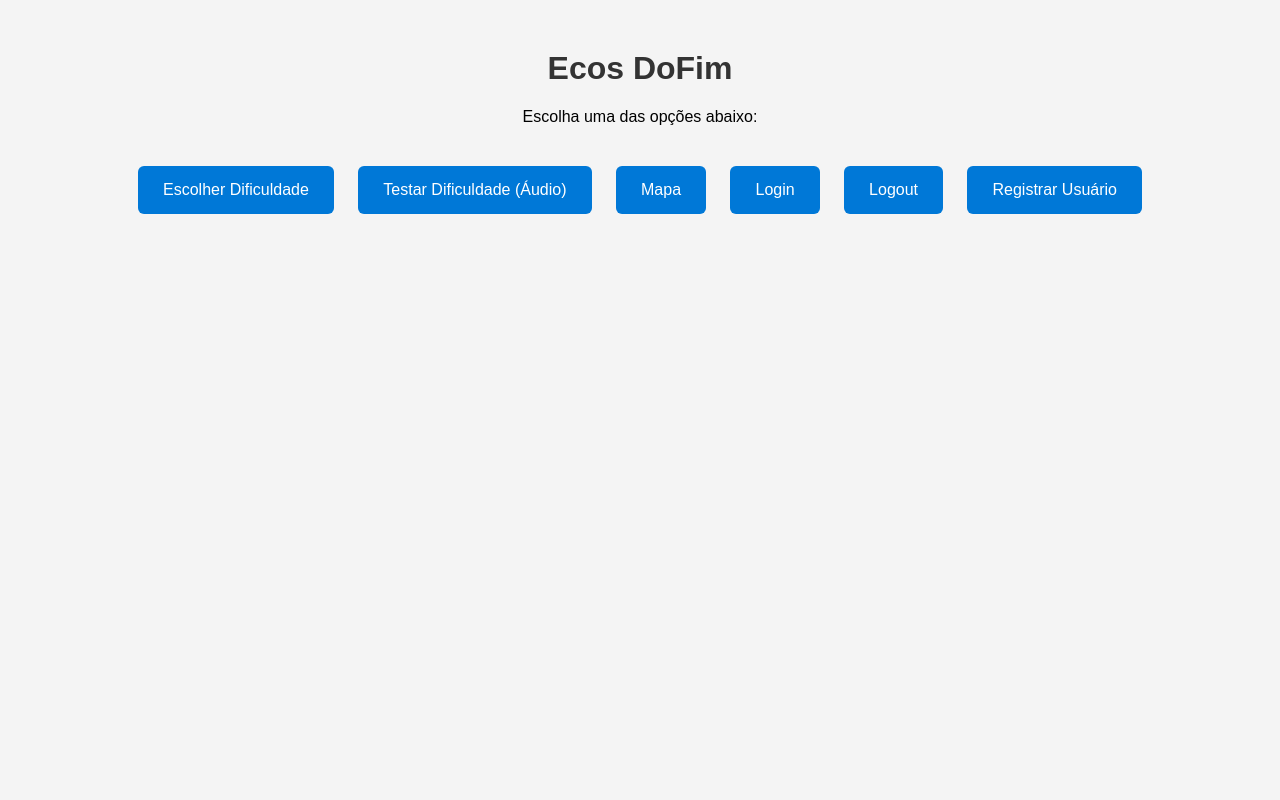
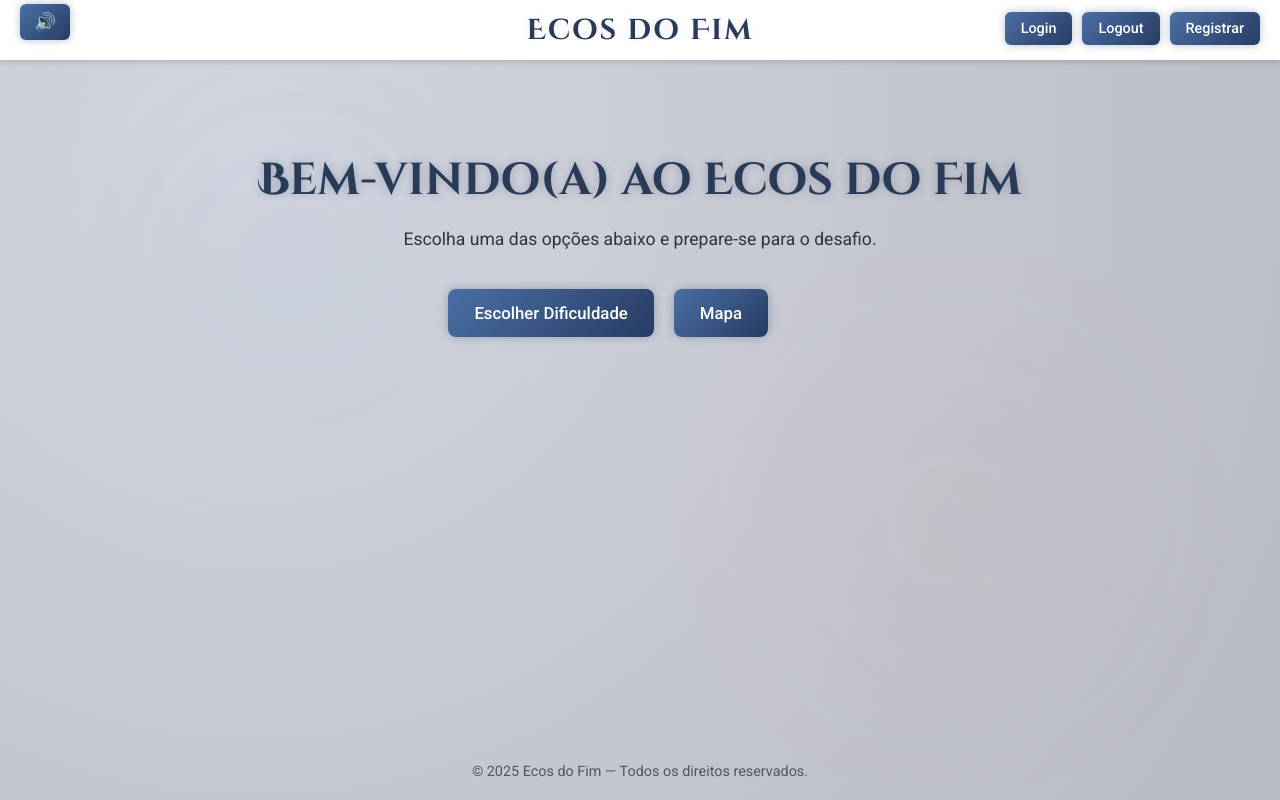
Before and after one commit to majufponte/Projeto-FDS-2025.2, a Django app: page / in a window 1280 px wide. Run offline with Django 5.2, Linux system fonts and the light colour scheme.

Commit message:
Update inicial.html

```diff
--- a/templates/inicial.html
+++ b/templates/inicial.html
@@ -2,49 +2,218 @@
 <html lang="pt-BR">
 <head>
     <meta charset="UTF-8">
-    <title>Página Inicial - EcosDoFim</title>
+    <title>Ecos do Fim - Início</title>
     <style>
+        @import url('https://fonts.googleapis.com/css2?family=Cinzel+Decorative:wght@700&family=Roboto:wght@400;500&display=swap');
+
         body {
-            font-family: Arial, sans-serif;
+            margin: 0;
+            font-family: 'Roboto', sans-serif;
+            background: radial-gradient(circle at 20% 20%, #d4d6df 0%, #b8bbc4 100%);
+            color: #1a1a1a;
+            display: flex;
+            flex-direction: column;
+            align-items: center;
+            justify-content: flex-start;
+            min-height: 100vh;
+            overflow: hidden;
+            position: relative;
+        }
+
+        .light {
+            position: absolute;
+            width: 300px;
+            height: 300px;
+            background: radial-gradient(circle, rgba(0,123,255,0.1) 0%, transparent 70%);
+            border-radius: 50%;
+            filter: blur(100px);
+            animation: move 10s infinite alternate ease-in-out;
+            z-index: 0;
+        }
+        .light:nth-child(1) { top: 10%; left: 10%; }
+        .light:nth-child(2) { bottom: 20%; right: 15%; background: radial-gradient(circle, rgba(255,100,100,0.15), transparent 70%); }
+
+        @keyframes move {
+            from { transform: translateY(0px) translateX(0px); }
+            to { transform: translateY(40px) translateX(20px); }
+        }
+
+        .navbar {
+            width: 100%;
+            height: 60px;
+            background-color: #ffffff;
+            backdrop-filter: blur(6px);
+            display: flex;
+            align-items: center;
+            justify-content: center;
+            position: fixed;
+            top: 0;
+            left: 0;
+            z-index: 10;
+            box-shadow: 0 2px 6px rgba(0,0,0,0.15);
+        }
+
+        .navbar h2 {
+            font-family: 'Cinzel Decorative', serif;
+            font-size: 1.8em;
+            color: #2a3b58;
+            letter-spacing: 2px;
+            text-shadow: 0 0 8px rgba(0,0,0,0.1);
+            margin: 0;
+        }
+
+        .sound-control {
+            position: fixed;
+            top: 12px;
+            left: 20px;
+            z-index: 20;
+        }
+
+        .sound-control a {
+            padding: 8px 14px;
+            font-size: 1.1em;
+            color: #ffffff;
+            background: linear-gradient(135deg, #4a6fa5, #283c63);
+            border-radius: 6px;
+            text-decoration: none;
+            font-weight: 500;
+            transition: 0.25s ease;
+            box-shadow: 0 0 8px rgba(70,90,130,0.4);
+        }
+
+        .sound-control a:hover {
+            background: linear-gradient(135deg, #5a83c1, #324b7a);
+            transform: translateY(-2px);
+        }
+
+        .user-actions {
+            position: fixed;
+            top: 12px;
+            right: 20px;
+            display: flex;
+            gap: 10px;
+            z-index: 20;
+        }
+
+        .user-actions a {
+            padding: 8px 16px;
+            font-size: 0.9em;
+            color: #ffffff;
+            background: linear-gradient(135deg, #4a6fa5, #283c63);
+            border-radius: 6px;
+            text-decoration: none;
+            font-weight: 500;
+            transition: 0.25s ease;
+            box-shadow: 0 0 8px rgba(70,90,130,0.4);
+        }
+
+        .user-actions a:hover {
+            background: linear-gradient(135deg, #5a83c1, #324b7a);
+            transform: translateY(-2px);
+        }
+
+        .main-content {
+            padding-top: 120px;
             text-align: center;
-            margin: 50px;
-            background-color: #f4f4f4;
+            z-index: 2;
         }
+
         h1 {
+            font-family: 'Cinzel Decorative', serif;
+            font-size: 2.8em;
+            color: #2a3b58;
+            text-shadow: 0 0 10px rgba(42,59,88,0.3);
+            margin-bottom: 15px;
+        }
+
+        p {
             color: #333;
+            margin-bottom: 40px;
+            font-size: 1.1em;
         }
+
         .container {
-            margin-top: 30px;
+            display: flex;
+            flex-wrap: wrap;
+            justify-content: center;
+            gap: 20px;
+            max-width: 700px;
         }
+
         .btn {
             display: inline-block;
-            margin: 10px;
-            padding: 15px 25px;
-            font-size: 16px;
-            color: #fff;
-            background-color: #0078d7;
+            padding: 14px 26px;
+            font-size: 1.05em;
+            color: #ffffff;
+            background: linear-gradient(135deg, #4a6fa5, #283c63);
             border: none;
-            border-radius: 6px;
+            border-radius: 8px;
             text-decoration: none;
-            cursor: pointer;
-            transition: 0.3s;
+            font-weight: 500;
+            transition: all 0.25s ease;
+            box-shadow: 0 0 10px rgba(70,90,130,0.4);
+            position: relative;
+            overflow: hidden;
         }
+
+        .btn::before {
+            content: "";
+            position: absolute;
+            top: 0;
+            left: -75px;
+            width: 50px;
+            height: 100%;
+            background: rgba(255,255,255,0.2);
+            transform: skewX(-20deg);
+            transition: 0.5s;
+        }
+
+        .btn:hover::before { left: 130%; }
         .btn:hover {
-            background-color: #005a9e;
+            background: linear-gradient(135deg, #5a83c1, #324b7a);
+            box-shadow: 0 0 15px rgba(70,90,130,0.6);
+            transform: translateY(-2px);
+        }
+
+        footer {
+            margin-top: auto;
+            padding: 20px;
+            color: #555;
+            font-size: 0.9em;
+            z-index: 2;
         }
     </style>
 </head>
 <body>
-    <h1>Ecos DoFim</h1>
-    <p>Escolha uma das opções abaixo:</p>
+    <div class="light"></div>
+    <div class="light"></div>
 
-    <div class="container">
-        <a class="btn" href="{% url 'escolher_dificuldade' %}">Escolher Dificuldade</a>
-        <a class="btn" href="{% url 'testar_dificuldade' %}">Testar Dificuldade (Áudio)</a>
-        <a class="btn" href="{% url 'mapa' %}">Mapa</a>
-        <a class="btn" href="{% url 'login_user' %}">Login</a>
-        <a class="btn" href="{% url 'logout_user' %}">Logout</a>
-        <a class="btn" href="{% url 'register_user' %}">Registrar Usuário</a>
+    <div class="navbar">
+        <h2>Ecos do Fim</h2>
     </div>
+
+    <div class="sound-control">
+        <a href="{% url 'testar_dificuldade' %}">🔊</a>
+    </div>
+
+    <div class="user-actions">
+        <a href="{% url 'login_user' %}">Login</a>
+        <a href="{% url 'logout_user' %}">Logout</a>
+        <a href="{% url 'register_user' %}">Registrar</a>
+    </div>
+
+    <div class="main-content">
+        <h1>Bem-vindo(a) ao Ecos do Fim</h1>
+        <p>Escolha uma das opções abaixo e prepare-se para o desafio.</p>
+
+        <div class="container">
+            <a class="btn" href="{% url 'escolher_dificuldade' %}">Escolher Dificuldade</a>
+            <a class="btn" href="{% url 'mapa' %}">Mapa</a>
+        </div>
+    </div>
+
+    <footer>
+        © 2025 Ecos do Fim — Todos os direitos reservados.
+    </footer>
 </body>
 </html>
```
